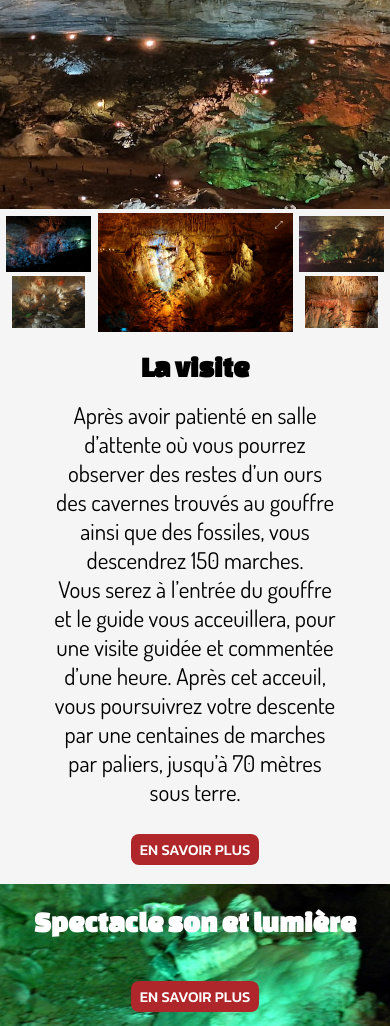
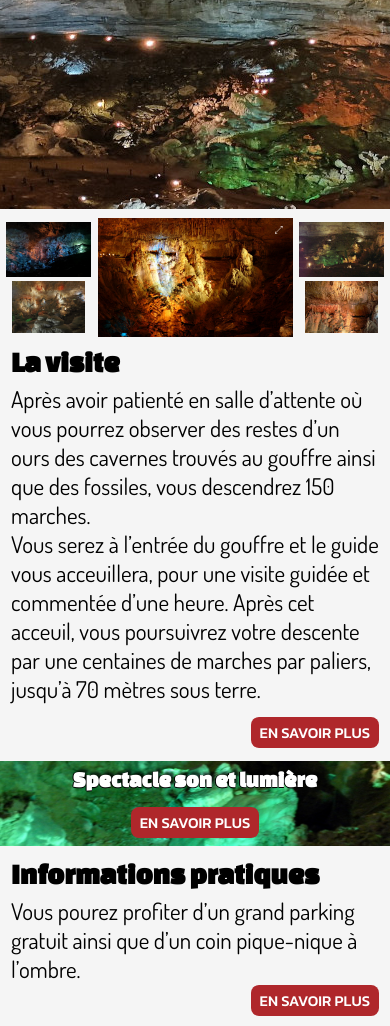
Before and after one commit to bast478/Projet_partie-int-gration, a PHP site: page / in a window 390 px wide. Shown: the part 1367-2393 px from the top of the page. Run offline with PHP 8.4, Linux system fonts and the light colour scheme.

Commit message:
Responsive jusqu'à#Main_Reservation

```diff
--- a/style.css
+++ b/style.css
@@ -874,14 +874,12 @@ form > input[type=submit] {
 #main_Reservation > img:nth-child(2) {
     width: 130px;
     height: auto;
-    position: absolute;
     top: 0;
     left: initial;
     right: 32px;
 }
 
 #main_Reservation > img:nth-child(3) {
-    position: absolute;
     bottom: 0;
     right: initial;
     left: 50px;
@@ -1195,5 +1193,106 @@ main {
 
     /*Gallery*/
 
+    #main_Gallery {
+        margin-top: .5625rem;
+    }
+
+    /*La visite*/
+
+    #main_La-visite {
+        margin-top: .5625rem;
+    }
+
+    #main_La-visite > section:nth-child(2) {
+        text-align: initial;
+        margin: 0 .6875rem;
+        display: flex;
+    }
+
+    #main_La-visite > section:nth-child(2) > p:nth-child(2) {
+        margin: .4375rem 0 .875rem;
+    }
+
+    #main_La-visite > section:nth-child(2) > p:nth-child(3) {
+        margin: 0 0 .8125rem;
+    }
+
+    /*Spectacle*/
+
+    #main_Spectacle {
+        height: 85px;
+    }
+
+    #main_Spectacle > h2 {
+        font-size: 1.375rem;
+        /*text-shadow: -1px 0 black, 0 1px black, 1px 0 black, 0 -1px black;*/
+        /*text-shadow: 3px -3px 3px rgba(0,0,0,0.8);*/
+        /*text-shadow: 3px -3px 3px rgba(0,0,0,0.8), -1px 0 black, 0 1px black, 1px 0 black, 0 -1px black;*/
+        text-shadow: 3px -3px 3px rgba(0,0,0,0.8), -1px 0 black, 0 1px black;
+    }
+
+    /*Infos pratiques*/
+
+    #main_Informations-pratiques {
+        margin-top: .75rem;
+    }
+
+    #main_Informations-pratiques > div:first-child > section {
+        text-align: initial;
+        margin: 0 .6875rem;
+        display: flex;
+        flex-direction: column;
+    }
+
+    #main_Informations-pratiques > div:first-child > section > p:nth-child(2) {
+        margin: .4375rem 0 .125rem;
+    }
+
+    #main_Informations-pratiques > div:first-child > section > p:nth-child(3) {
+        margin: 0 0 .8125rem;
+        align-self: flex-end;
+    }
+
+    #main_Informations-pratiques > div:nth-child(2) {
+        height: 194px;
+    }
+
+    /*Réservation*/
+
+    #main_Reservation {
+        margin-top: .75rem;
+    }
+
+    #main_Reservation > div {
+        text-align: initial;
+    }
+
+    #main_Reservation > div > section {
+        padding: 0 .6875rem;
+        display: flex;
+        flex-direction: column;
+    }
+
+    #main_Reservation > div > section > p:nth-child(2) {
+        margin: .4375rem 0 .125rem;
+    }
+
+    #main_Reservation > div > section > p:nth-child(3) {
+        margin: 0 0 .4375rem;
+        align-self: flex-end;
+    }
+
+    #main_Reservation > img:nth-child(2) {
+        width: 100px;
+        top: -6px;
+        right: 12%;
+    }
+
+    #main_Reservation > img:nth-child(3) {
+        display: none;
+    }
+
+    /*FOOTER*/
+
 
 }
```
